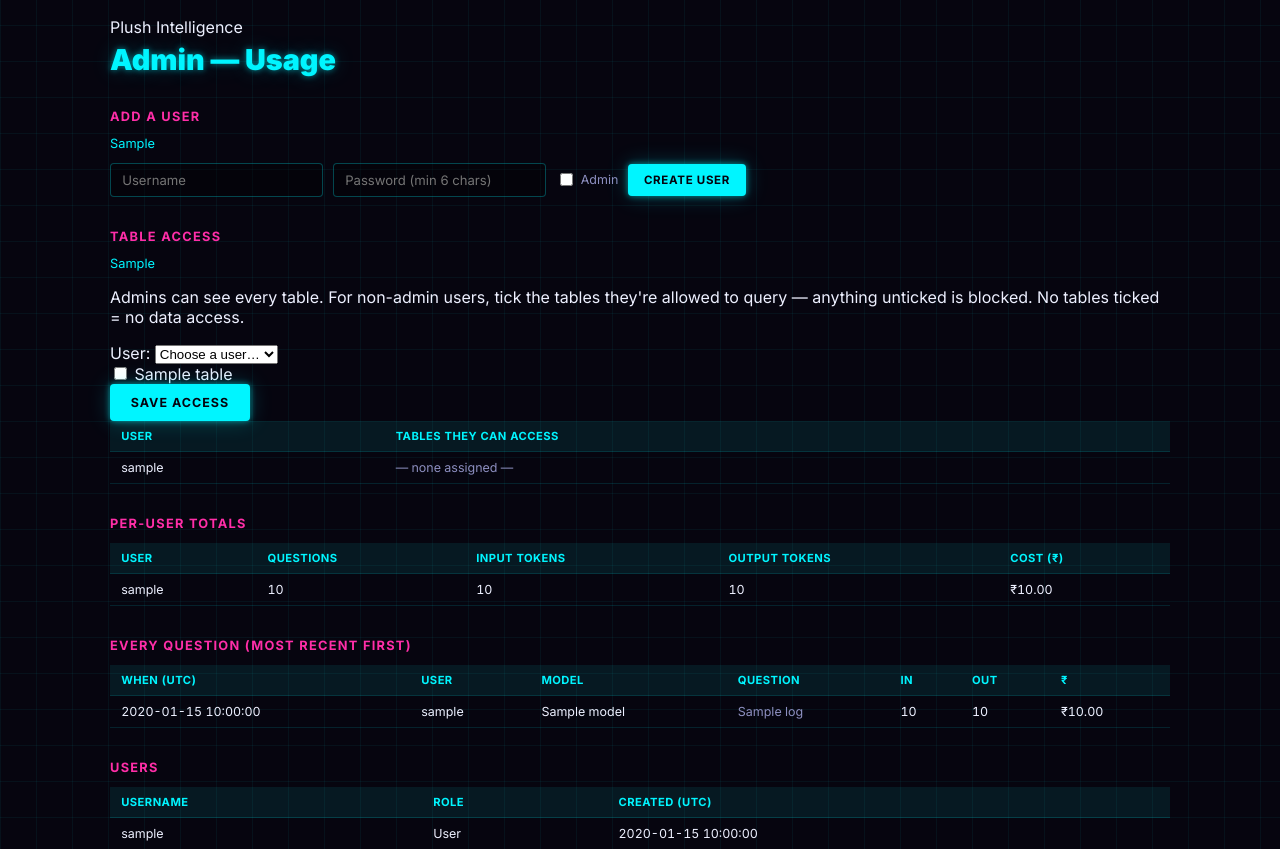
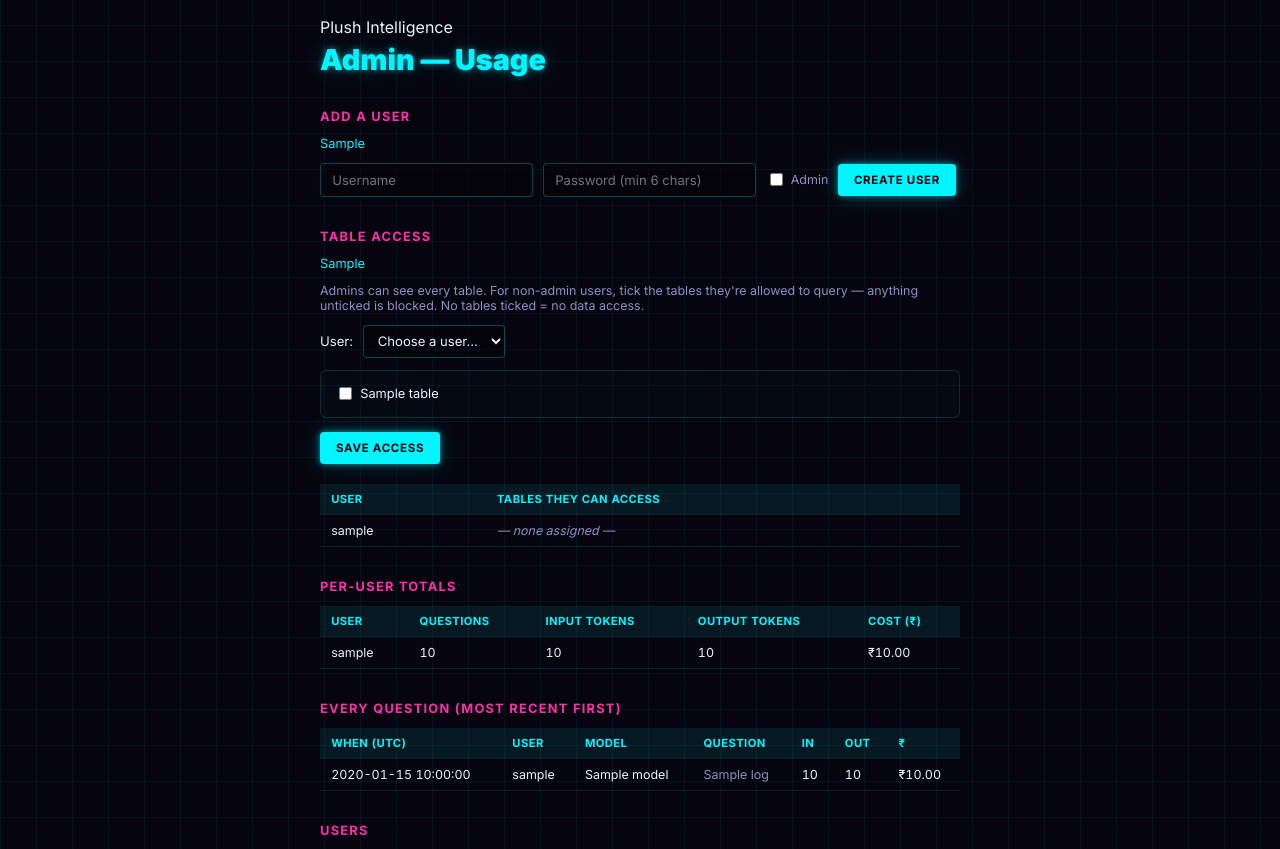
Before and after one commit to shivam-library-3115/ask-claude-app, a Flask app: template templates/admin.html in a window 1280 px wide. Shown: the part 47-896 px from the top of the page. Run offline with Flask 3, Linux system fonts and the light colour scheme; the visitor is signed in with stand-in values (Sample User, id 1); the template is opened without the code that fills it: most values are stand-ins (such as "Sample title", 1, 10 or a date in 2020).

Commit message:
Add styles for admin access form and related elements

```diff
--- a/static/style.css
+++ b/static/style.css
@@ -653,6 +653,74 @@ header { margin-top: 2.5rem; }
   margin-bottom: 0.75rem;
 }
 
+.admin-note {
+  font-family: var(--font-sans);
+  font-size: 0.78rem;
+  color: var(--ink-soft);
+  margin: 0 0 0.75rem;
+  max-width: 640px;
+}
+
+.admin-access-form {
+  margin-bottom: 1.25rem;
+}
+
+.access-row { margin-bottom: 0.75rem; }
+
+.access-row label,
+.access-row select {
+  font-family: var(--font-mono);
+  font-size: 0.82rem;
+  color: var(--ink);
+}
+
+.access-row select {
+  background: rgba(0, 0, 0, 0.3);
+  border: 1px solid var(--card-border);
+  border-radius: 4px;
+  padding: 0.4rem 0.6rem;
+  margin-left: 0.4rem;
+}
+
+.access-tables {
+  display: flex;
+  flex-wrap: wrap;
+  gap: 0.5rem 1.25rem;
+  margin-bottom: 0.9rem;
+  padding: 0.85rem;
+  border: 1px solid rgba(0, 245, 255, 0.15);
+  border-radius: 6px;
+  background: rgba(0, 245, 255, 0.02);
+}
+
+.access-table {
+  font-family: var(--font-mono);
+  font-size: 0.8rem;
+  color: var(--ink);
+  display: flex;
+  align-items: center;
+  gap: 0.35rem;
+}
+
+.admin-access-form button {
+  font-family: var(--font-display);
+  font-weight: 700;
+  font-size: 0.72rem;
+  letter-spacing: 0.06em;
+  text-transform: uppercase;
+  background: var(--cyan);
+  color: #05040f;
+  border: none;
+  border-radius: 4px;
+  padding: 0.55rem 1rem;
+  cursor: pointer;
+  box-shadow: var(--glow-cyan);
+}
+
+.admin-access-form button:hover { background: var(--magenta); color: #0a0410; box-shadow: var(--glow-magenta); }
+
+.access-none { color: var(--ink-soft); font-style: italic; }
+
 .logout-link {
   position: fixed;
   top: 1rem;
```
